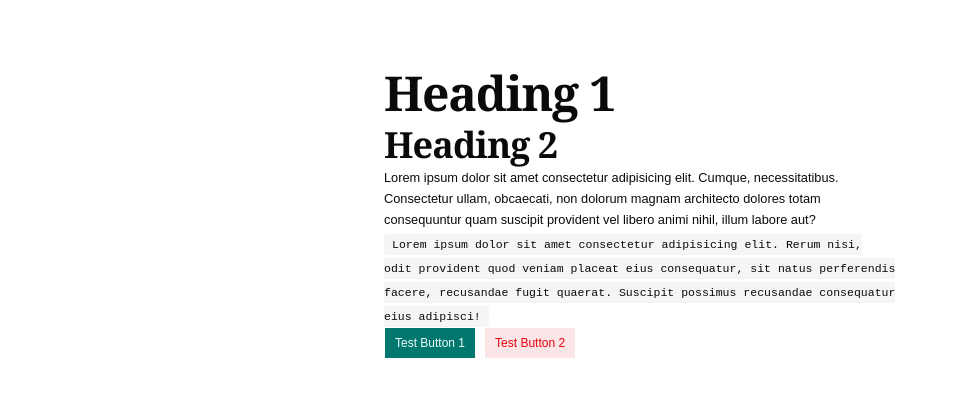
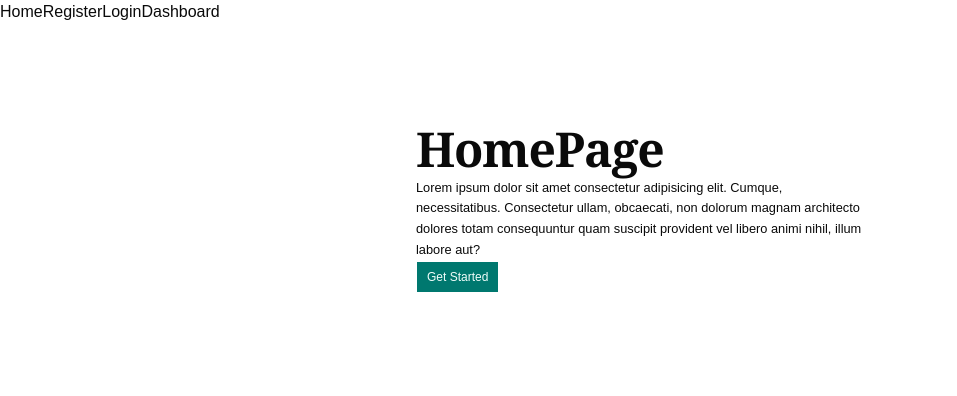
Before and after one commit to dominicpam89/refresher-03-axios-experimentation, a React (Vite) app: page / in a window 1280 px wide. Shown: the top 396 px of the page, without its empty margins (0-957 px from the left). Built offline with nearby package versions, Linux system fonts and the light colour scheme.

Commit message:
establish RouterProvider in App

```diff
--- a/src/App.tsx
+++ b/src/App.tsx
@@ -1,5 +1,20 @@
-import ShadcnTest from './components/ShadcnTest';
+import { createRouter, RouterProvider } from '@tanstack/react-router';
+import { routeTree } from '@/routeTree.gen';
+import { api } from '@/lib/axios';
+
+const router = createRouter({
+  routeTree,
+  context: {
+    api,
+  },
+});
+
+declare module '@tanstack/react-router' {
+  export interface Register {
+    router: typeof router;
+  }
+}
 
 export default function App() {
-  return <ShadcnTest />;
+  return <RouterProvider router={router} />;
 }
```
